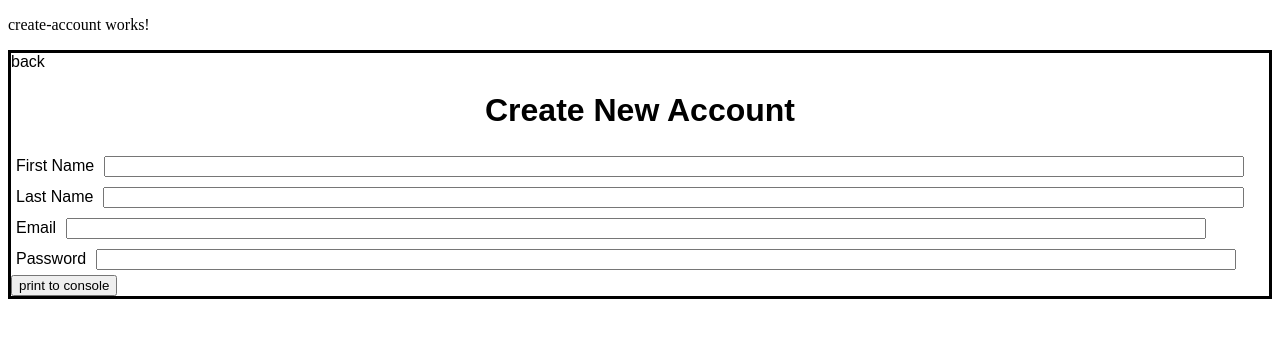
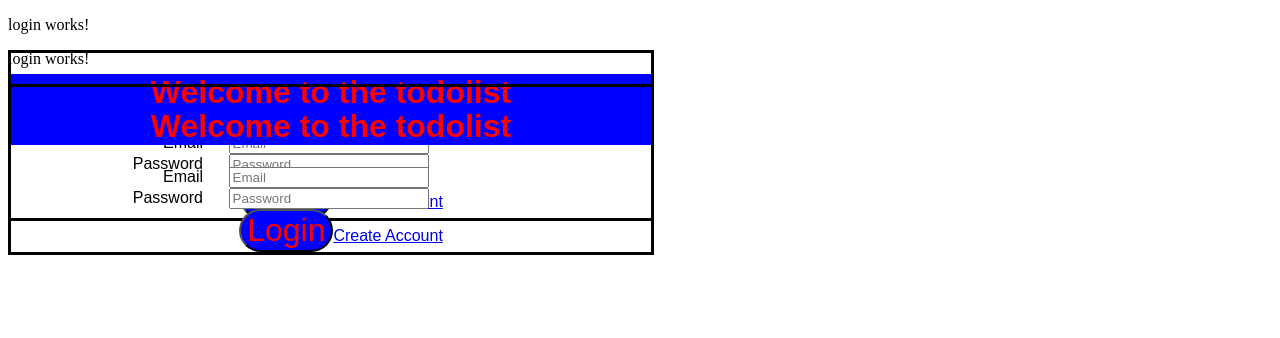
Before and after one commit to tweiss777/toDoListFrontEnd, an Angular app in the folder todoListFrontEnd/: page /login in a window 1280 px wide. Before the commit this address led to /. Shown: the top 338 px of the page. Built offline with nearby package versions, Linux system fonts and the light colour scheme.

Commit message:
Routing works. need to fix components colliding on eachother

```diff
--- a/todoListFrontEnd/src/app/app.component.html
+++ b/todoListFrontEnd/src/app/app.component.html
@@ -1,4 +1,4 @@
 
 <!-- <app-login></app-login> -->
-<app-create-account></app-create-account>
+<app-login></app-login>
 <router-outlet></router-outlet>
--- a/todoListFrontEnd/src/app/login/login.component.html
+++ b/todoListFrontEnd/src/app/login/login.component.html
@@ -12,7 +12,7 @@
       <!-- Button container -->
       <div class="btn-container">
         <button (click)="loginBtn()">Login</button>
-        <button>Create Account</button>
+        <a [routerLink]="['/create_account']" routerLinkActive="router-link-active" >Create Account</a>
       </div>
       <!-- Create account should be an anchor tag -->
   </div>
```
Also changed, not shown: todoListFrontEnd/src/app/app.module.ts (+13 -1 lines).
